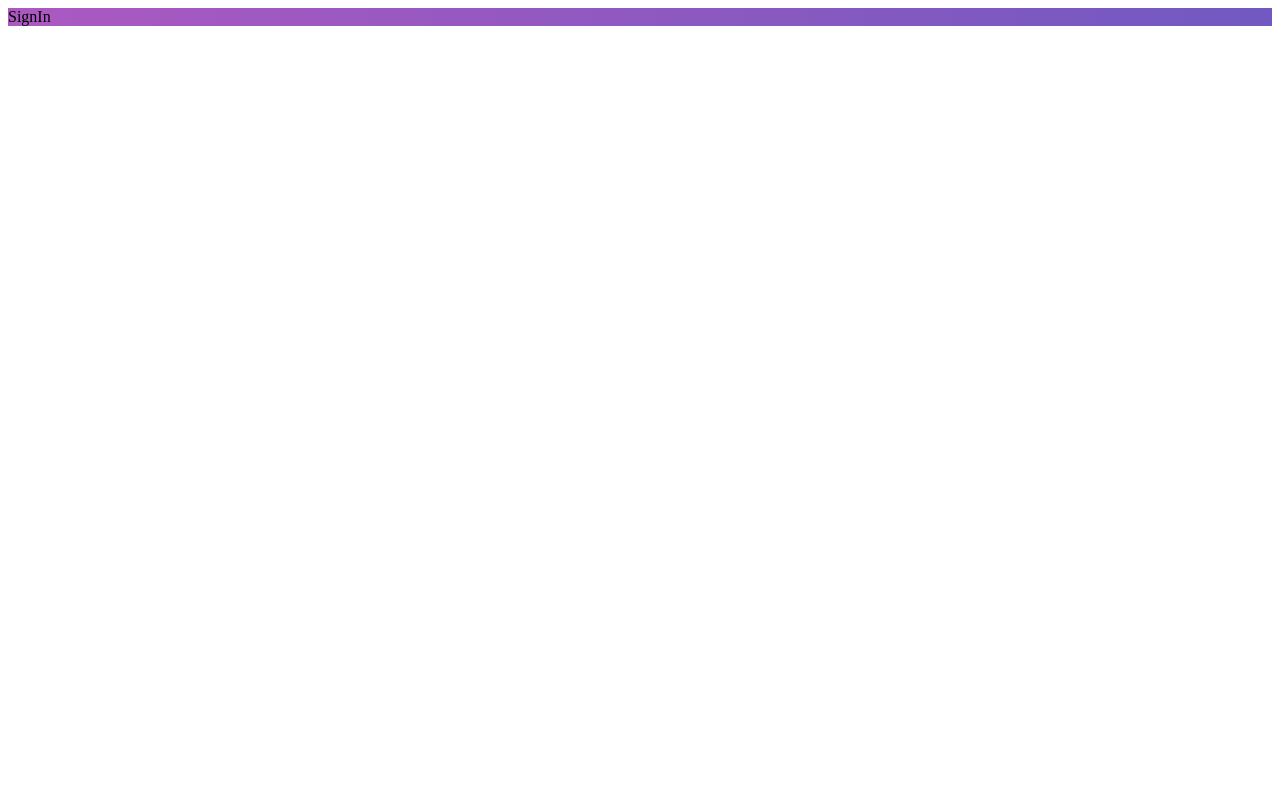
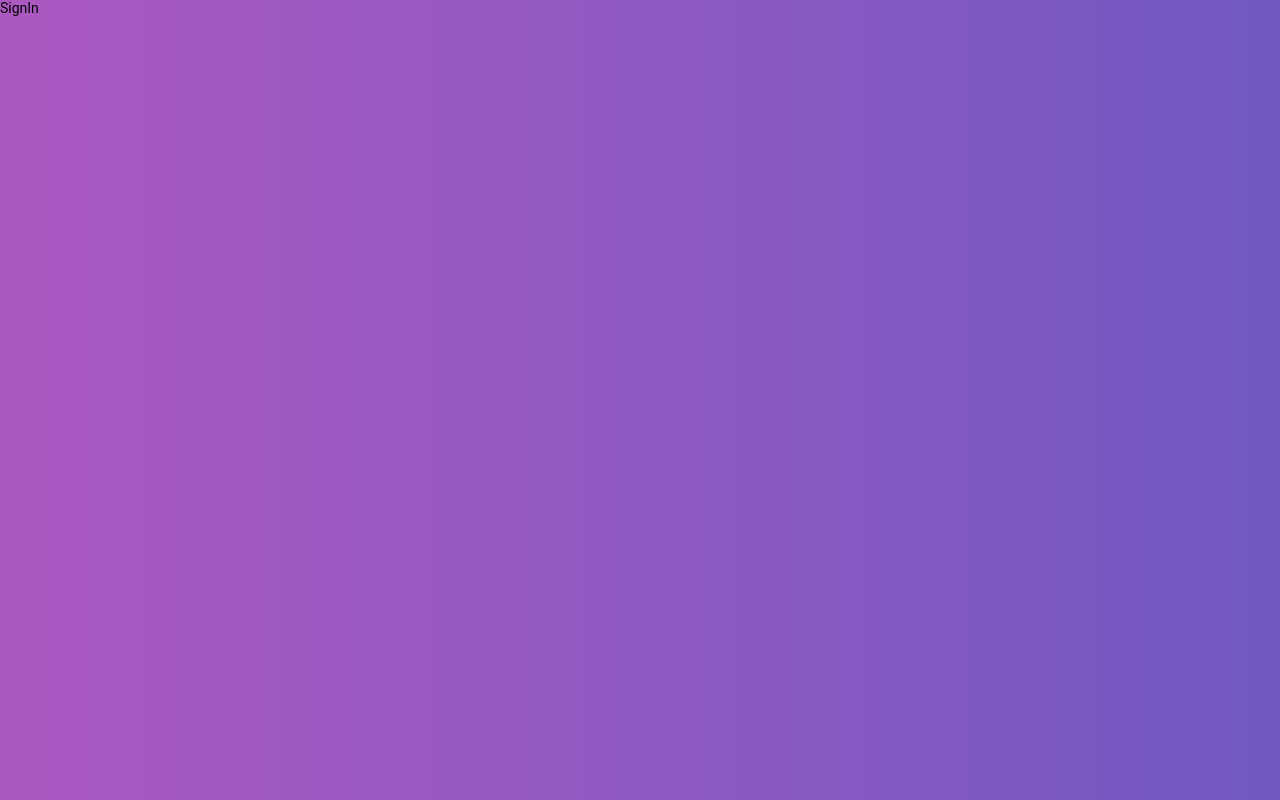
Before and after one commit to felixvicent/gobarber-frontend, a React (Create React App) app: page / in a window 1280 px wide. Built offline with nearby package versions, Linux system fonts and the light colour scheme; the HTML template or start-up script is replaced by a standard one.

Commit message:
Global styles

```diff
--- a/src/App.js
+++ b/src/App.js
@@ -6,10 +6,13 @@
 import Routes from './routes';
 import history from './services/history';
 
+import GlobalStyle from './styles/global';
+
 function App() {
   return (
     <BrowserRouter history={history}>
       <Routes />
+      <GlobalStyle />
     </BrowserRouter>
   );
 }
--- /dev/null
+++ b/src/styles/global.js
@@ -0,0 +1,40 @@
+import { createGlobalStyle } from 'styled-components';
+
+export default createGlobalStyle`
+  @import url('https://fonts.googleapis.com/css2?family=Roboto:wght@400;700&display=swap');
+
+  * {
+    margin: 0;
+    padding: 0;
+    outline: 0;
+    box-sizing: border-box;
+  }
+
+  *:focus {
+    outline: 0;
+  }
+
+  html, body, #root {
+    height: 100%;
+  }
+
+  body {
+    -webkit-font-smoothing: antialiased;
+  }
+
+  body, input, button {
+    font: 14px 'Roboto', sans-serif;
+  }
+
+  a {
+    text-decoration: none;
+  }
+
+  ul {
+    list-style: none;
+  }
+
+  button {
+    cursor: pointer;
+  }
+`;
```
